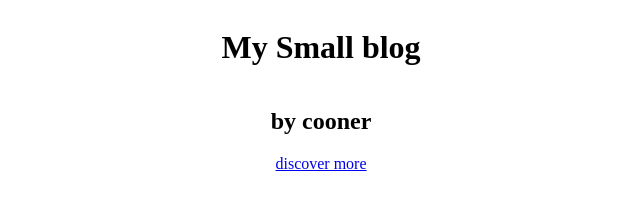
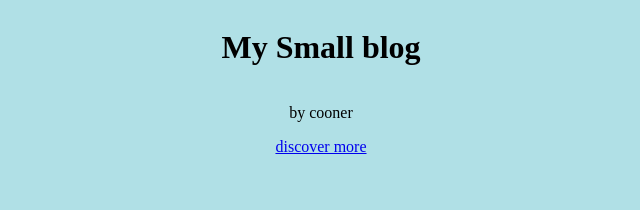
Before and after one commit to Muffinmann/smallBlog, a website: page index.html in a window 1280 px wide. Shown: the whole page, without its empty margins (319-959 px from the left). Drawn offline with Linux system fonts and the light colour scheme.

Commit message:
link css

```diff
--- a/index.html
+++ b/index.html
@@ -1,6 +1,13 @@
 <!DOCTYPE html>
-<div style="display: grid; place-items: center;">
-  <h1>My Small blog</h1>
-  <h2>by cooner</h2>
-  <a href="blogs">discover more</a>
-</div>
+<html lang="en">
+  <head>
+    <link rel="stylesheet" type="text/css" href="styles.css">
+  </head>
+  <body>
+    <div style="display: grid; place-items: center;">
+      <h1>My Small blog</h1>
+      <p>by cooner</p>
+      <a href="blogs">discover more</a>
+    </div>
+  </body>
+</html>
--- /dev/null
+++ b/styles.css
@@ -0,0 +1,3 @@
+body {
+  background-color: powderblue;
+}
```
Also changed, not shown: app.mjs (+7 -0 lines).
